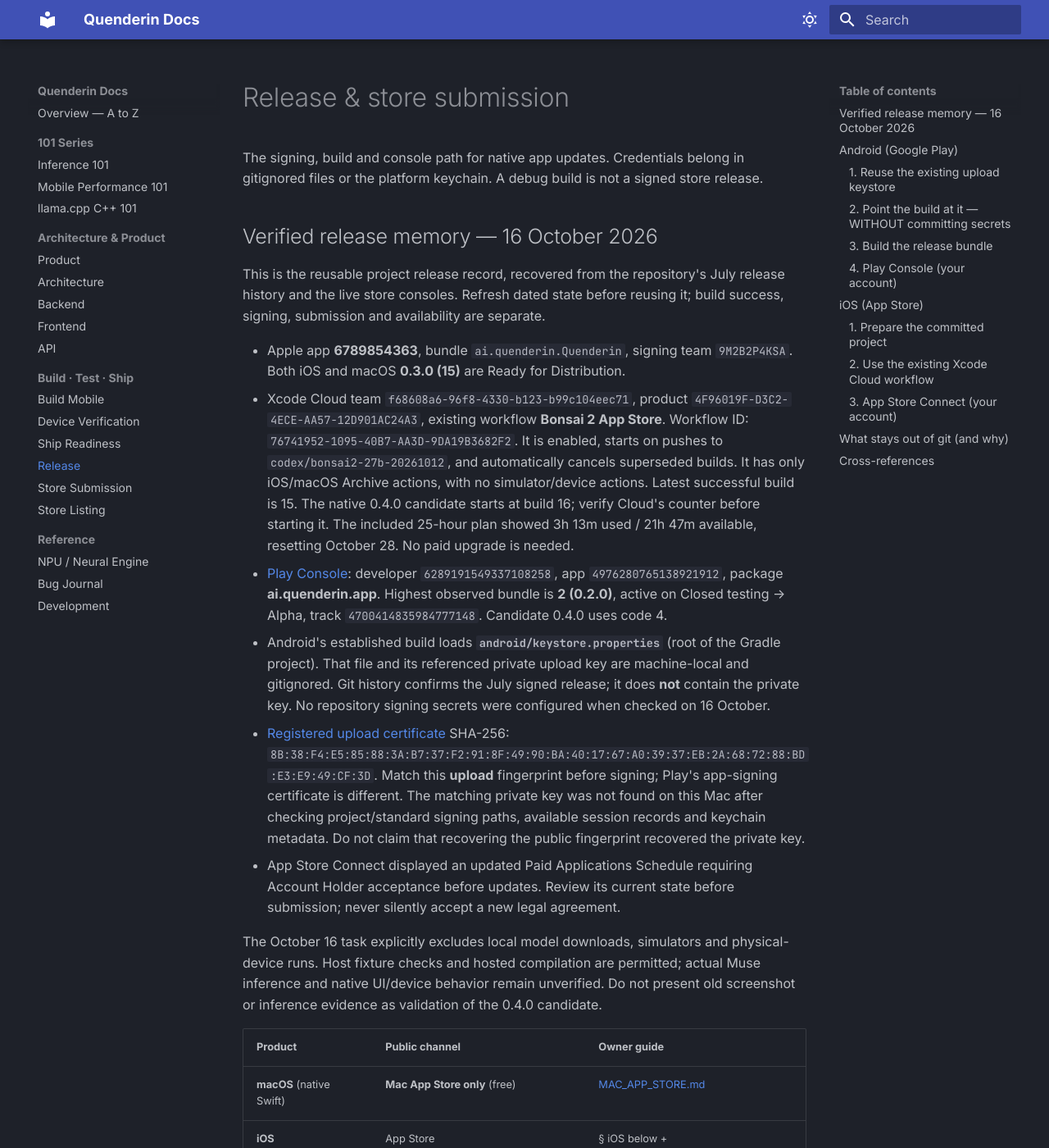
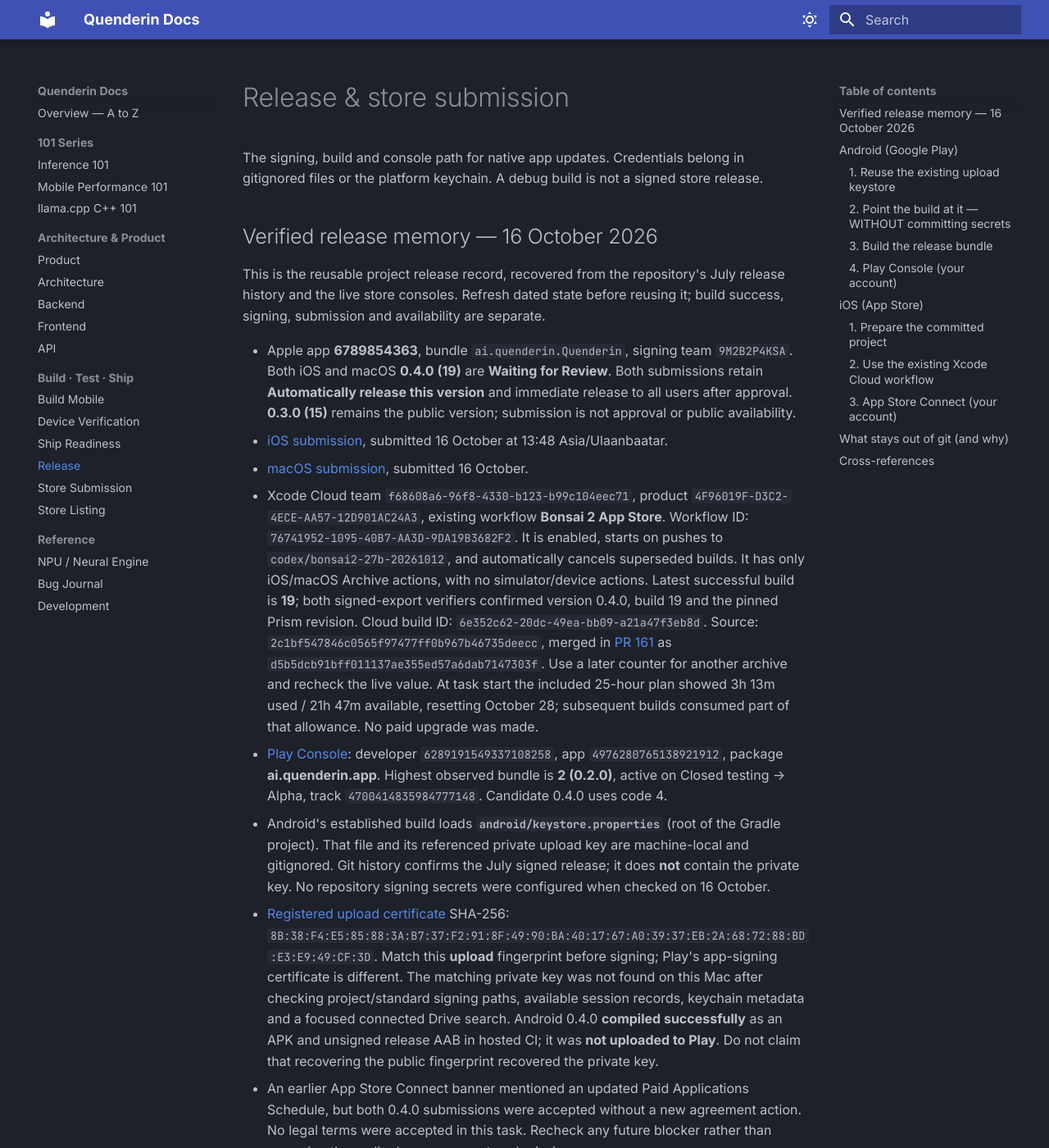
Before and after one commit to alikatgh/quenderin, an MkDocs documentation site: the page built from docs/RELEASE.md, in a window 1280 px wide and 1400 px high. Shown: the whole window at 82% size. Built offline with MkDocs 1.6.1 and Material for MkDocs 9.7.7, drawn with Linux system fonts in a browser that asks for light colours; some of the changed text lies outside the part shown.

Commit message:
docs: record native 0.4.0 submissions and verification [skip ci]

```diff
--- a/docs/RELEASE.md
+++ b/docs/RELEASE.md
@@ -10,15 +10,26 @@
 reusing it; build success, signing, submission and availability are separate.
 
 - Apple app **6789854363**, bundle `ai.quenderin.Quenderin`, signing team
-  `9M2B2P4KSA`. Both iOS and macOS **0.3.0 (15)** are Ready for Distribution.
+  `9M2B2P4KSA`. Both iOS and macOS **0.4.0 (19)** are **Waiting for Review**.
+  Both submissions retain **Automatically release this version** and immediate
+  release to all users after approval. **0.3.0 (15)** remains the public version;
+  submission is not approval or public availability.
+  - [iOS submission](https://appstoreconnect.apple.com/apps/6789854363/distribution/reviewsubmissions/details/58d4e201-3d64-4c88-a76f-d2762d80757d), submitted 16 October at 13:48 Asia/Ulaanbaatar.
+  - [macOS submission](https://appstoreconnect.apple.com/apps/6789854363/distribution/reviewsubmissions/details/fb941b2e-296d-407f-b5b1-73c1d19bb308), submitted 16 October.
 - Xcode Cloud team `f68608a6-96f8-4330-b123-b99c104eec71`, product
   `4F96019F-D3C2-4ECE-AA57-12D901AC24A3`, existing workflow **Bonsai 2 App Store**.
   Workflow ID: `76741952-1095-40B7-AA3D-9DA19B3682F2`. It is enabled, starts on
   pushes to `codex/bonsai2-27b-20261012`, and automatically cancels superseded
   builds. It has only iOS/macOS Archive actions, with no simulator/device actions.
-  Latest successful build is 15. The native 0.4.0 candidate starts at build 16;
-  verify Cloud's counter before starting it. The included 25-hour plan showed
-  3h 13m used / 21h 47m available, resetting October 28. No paid upgrade is needed.
+  Latest successful build is **19**; both signed-export verifiers confirmed
+  version 0.4.0, build 19 and the pinned Prism revision. Cloud build ID:
+  `6e352c62-20dc-49ea-bb09-a21a47f3eb8d`. Source:
+  `2c1bf547846c0565f97477ff0b967b46735deecc`, merged in
+  [PR 161](https://github.com/alikatgh/quenderin/pull/161) as
+  `d5b5dcb91bff011137ae355ed57a6dab7147303f`. Use a later counter for another
+  archive and recheck the live value. At task start the included 25-hour plan
+  showed 3h 13m used / 21h 47m available, resetting October 28; subsequent builds
+  consumed part of that allowance. No paid upgrade was made.
 - [Play Console](https://play.google.com/console/u/0/developers/6289191549337108258/app/4976280765138921912/releases/overview):
   developer `6289191549337108258`, app `4976280765138921912`, package
   **ai.quenderin.app**. Highest observed bundle is **2 (0.2.0)**, active on
@@ -32,15 +43,33 @@
   SHA-256: `8B:38:F4:E5:85:88:3A:B7:37:F2:91:8F:49:90:BA:40:17:67:A0:39:37:EB:2A:68:72:88:BD:E3:E9:49:CF:3D`.
   Match this **upload** fingerprint before signing; Play's app-signing certificate
   is different. The matching private key was not found on this Mac after checking
-  project/standard signing paths, available session records and keychain metadata.
+  project/standard signing paths, available session records, keychain metadata
+  and a focused connected Drive search. Android 0.4.0 **compiled successfully**
+  as an APK and unsigned release AAB in hosted CI; it was **not uploaded to Play**.
   Do not claim that recovering the public fingerprint recovered the private key.
-- App Store Connect displayed an updated Paid Applications Schedule requiring
-  Account Holder acceptance before updates. Review its current state before
-  submission; never silently accept a new legal agreement.
+- An earlier App Store Connect banner mentioned an updated Paid Applications
+  Schedule, but both 0.4.0 submissions were accepted without a new agreement
+  action. No legal terms were accepted in this task. Recheck any future blocker
+  rather than assuming the earlier banner prevents submission.
+
+[CI 38856241939](https://github.com/alikatgh/quenderin/actions/runs/38856241939)
+passed all 13 jobs on the exact archived source. This includes tiny synthetic
+Muse CPU decode and save/reload, bounded Bonsai generation on the hosted runner,
+576 Apple runtime tests (9 skips), 574 standard Swift tests (6 skips), Android
+packaging, Windows/Linux native-addon and packaged-app checks, and catalog and
+source-provenance checks. Catalog URL liveness and independent engineering/UI
+review also passed. Do not submit build 18: it predates the Muse graph fix.
+
+The [engineering article](https://quenderin.org/blog-muse-engineering),
+[model update](https://quenderin.org/blog-bonsai-small-muse-spark) and
+[changelog](https://quenderin.org/changelog) are live. Static Worker publication
+`cfa3e413-b0a8-438d-8550-033d76b798e9` preserved the existing Worker code and
+settings. The expanded dynamic model-release feed is committed source only;
+it was not activated. No Cloudflare deployment secret was configured in GitHub.
 
 The October 16 task explicitly excludes local model downloads, simulators and
 physical-device runs. Host fixture checks and hosted compilation are permitted;
-actual Muse inference and native UI/device behavior remain unverified. Do not
+full-weight Muse inference and native UI/device behavior remain unverified. Do not
 present old screenshot or inference evidence as validation of the 0.4.0 candidate.
 
 | Product | Public channel | Owner guide |
```
